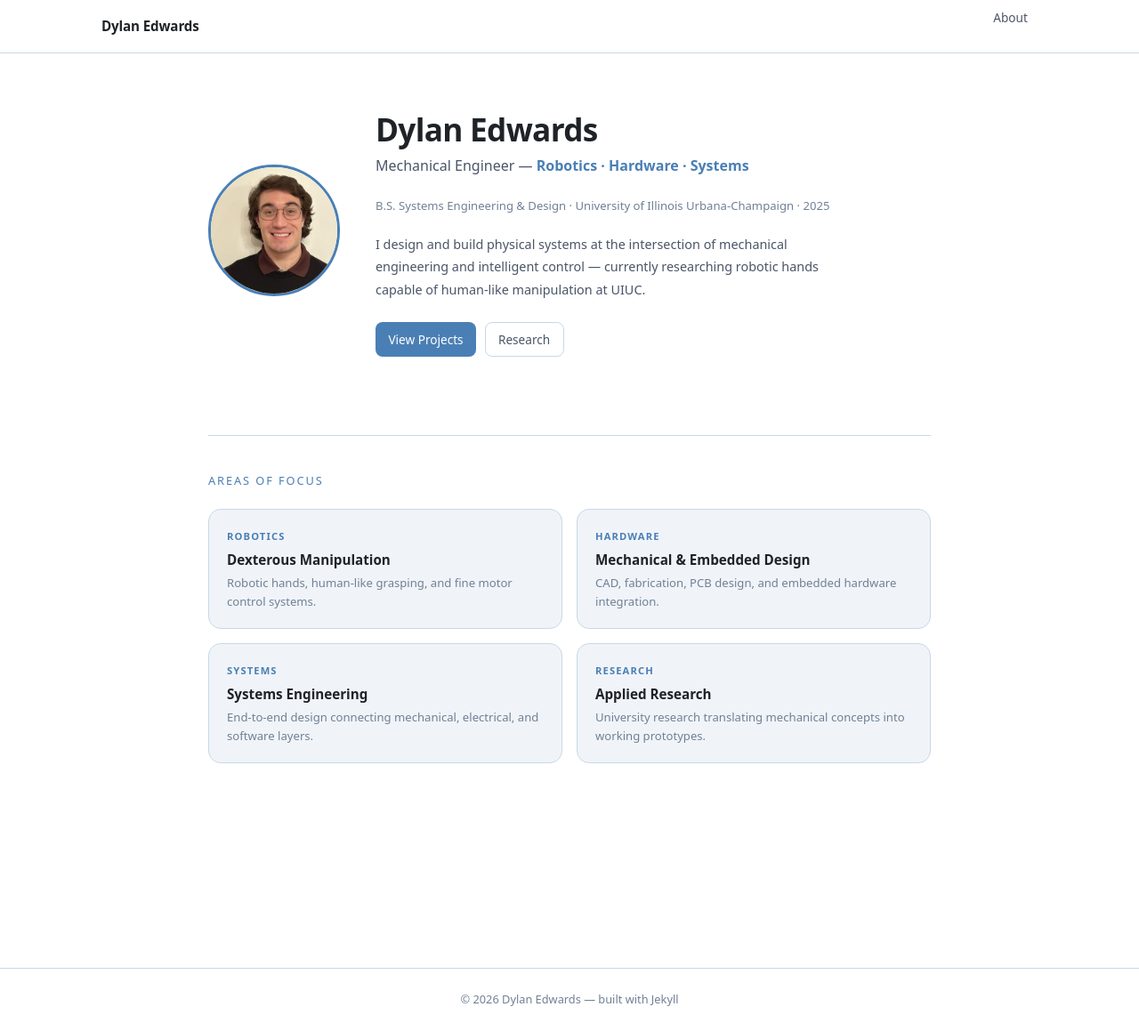
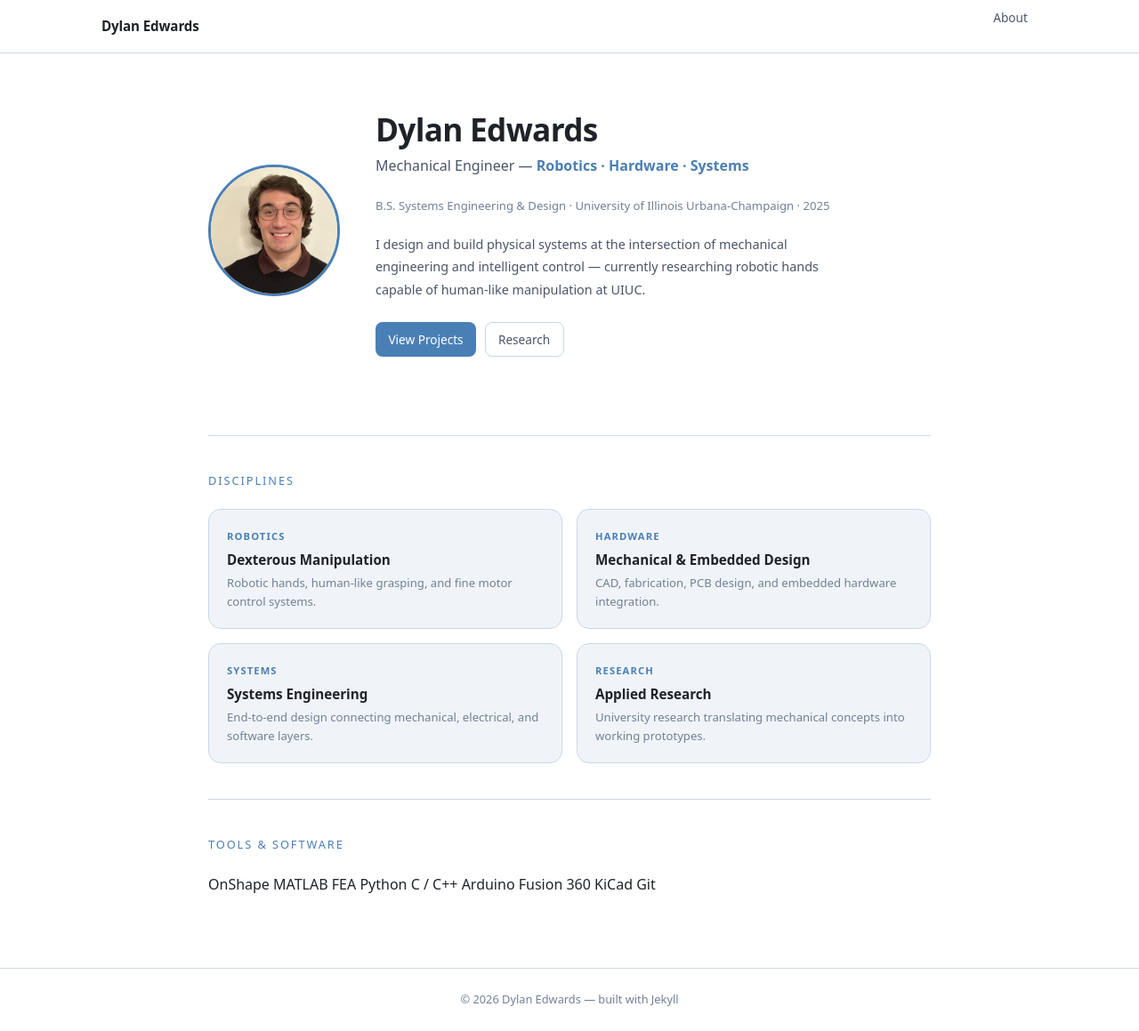
Before and after one commit to DylanEdwards02/DylanEdwards02.github.io, a Jekyll site: the page built from index.md, in a window 1280 px wide and 1159 px high. Shown: the whole window at 89% size. Built offline with Jekyll 4.4.1, drawn with Linux system fonts in a browser that asks for light colours.

Commit message:
Revise section labels and include tools & software
Updated section labels and added tools list.

```diff
--- a/index.md
+++ b/index.md
@@ -11,7 +11,7 @@ title: Home
     <p class="hero-tagline">
       Mechanical Engineer &mdash; <strong>Robotics · Hardware · Systems</strong>
     </p>
-   <p style="font-size: 0.82rem; color: var(--text-3); margin-bottom: 1.25rem;">B.S. Systems Engineering & Design · University of Illinois Urbana-Champaign · 2025</p>
+    <p style="font-size: 0.82rem; color: var(--text-3); margin-bottom: 1.25rem;">B.S. Systems Engineering & Design · University of Illinois Urbana-Champaign · 2025</p>
     <p class="hero-bio">
       I design and build physical systems at the intersection of mechanical engineering and intelligent control &mdash; currently researching robotic hands capable of human-like manipulation at UIUC.
     </p>
@@ -21,9 +21,11 @@ title: Home
     </div>
   </div>
 </section>
+
 <hr class="home-divider">
-<span class="section-label">Areas of focus</span>
-<div class="highlights-grid" style="grid-template-columns: repeat(2, 1fr);">
+
+<span class="section-label">Disciplines</span>
+<div class="highlights-grid">
   <div class="highlight-card">
     <span class="hl-label">Robotics</span>
     <h3>Dexterous Manipulation</h3>
@@ -45,3 +47,18 @@ title: Home
     <p>University research translating mechanical concepts into working prototypes.</p>
   </div>
 </div>
+
+<hr class="home-divider">
+
+<span class="section-label">Tools & Software</span>
+<div class="tools-strip">
+  <span class="tool-pill">OnShape</span>
+  <span class="tool-pill">MATLAB</span>
+  <span class="tool-pill">FEA</span>
+  <span class="tool-pill">Python</span>
+  <span class="tool-pill">C / C++</span>
+  <span class="tool-pill">Arduino</span>
+  <span class="tool-pill">Fusion 360</span>
+  <span class="tool-pill">KiCad</span>
+  <span class="tool-pill">Git</span>
+</div>
```
